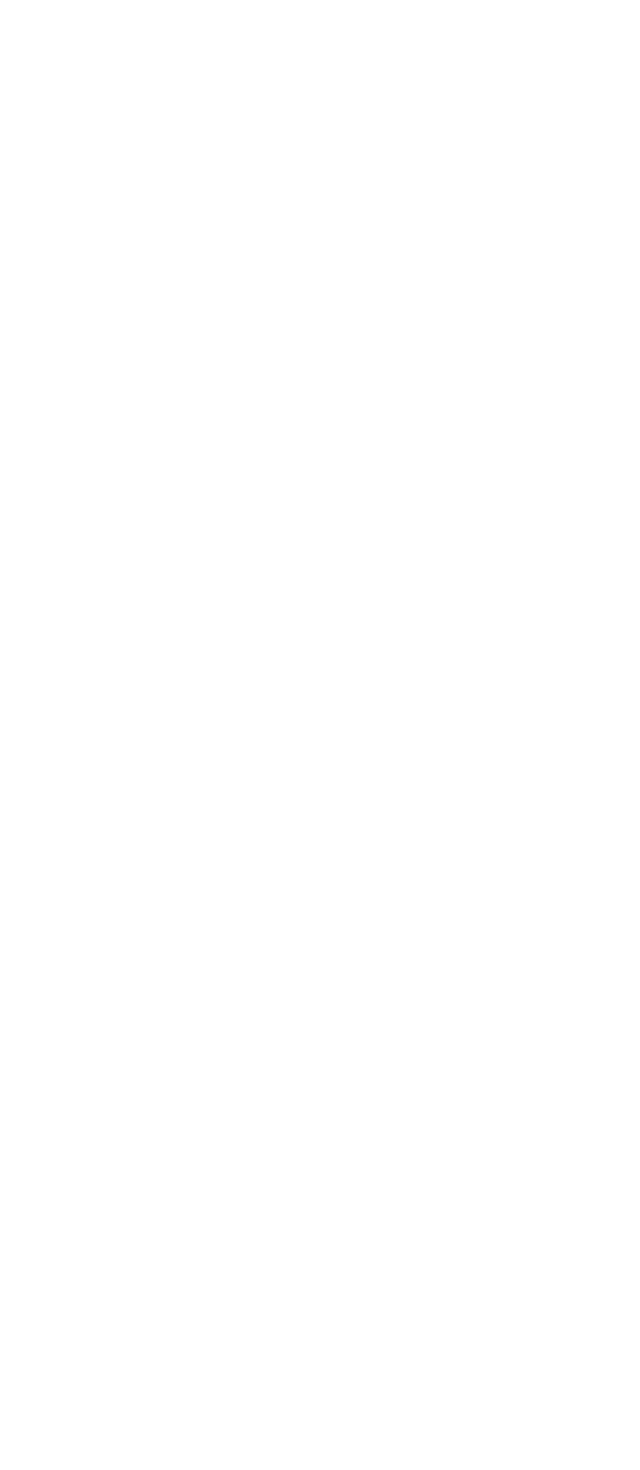
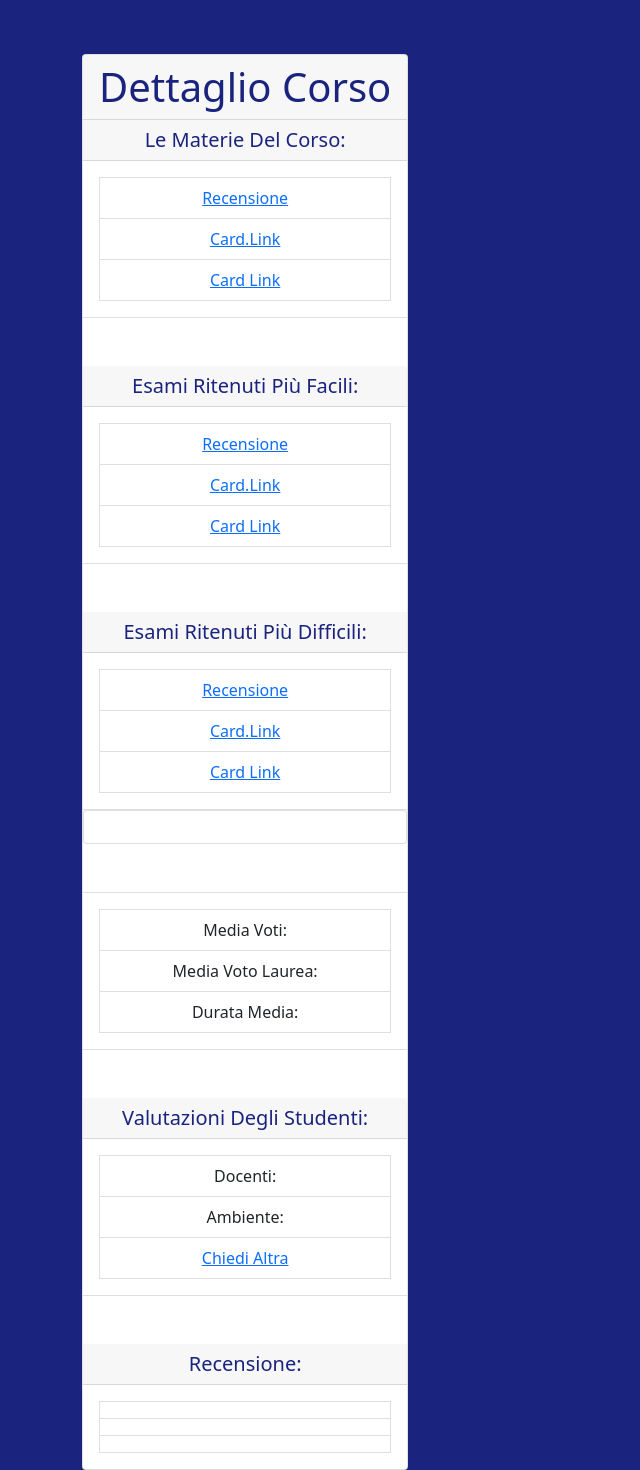
Before and after one commit to Derby-Blessing/aiuniversity, a React (Create React App) app: page /dettaglio-corso in a window 1280 px wide. Shown: the part 190-1660 px from the top of the page, without its empty margins (0-640 px from the left). Before the commit the page ends 800 px from the top, so only its background shows below. Built offline with nearby package versions, Linux system fonts and the light colour scheme.

Commit message:
Dettcors commit

```diff
--- a/package.json
+++ b/package.json
@@ -3,6 +3,9 @@
   "version": "0.1.0",
   "private": true,
   "dependencies": {
+    "@fortawesome/fontawesome-svg-core": "^1.2.36",
+    "@fortawesome/free-solid-svg-icons": "^5.15.4",
+    "@fortawesome/react-fontawesome": "^0.1.15",
     "@testing-library/jest-dom": "^5.14.1",
     "@testing-library/react": "^11.2.7",
     "@testing-library/user-event": "^12.8.3",
--- a/src/App.js
+++ b/src/App.js
@@ -8,6 +8,7 @@ import Consigliami from "./components/pages/Consigliami";
 import TrovaAteneo from "./components/pages/TrovaAteneo";
 import TrovaCorsoDiLaurea from "./components/pages/TrovaCorsoDiLaurea";
 import SignUp from "./components/pages/SignUp";
+import DettaglioCorso from "./components/pages/DettaglioCorso";
 
 
 function App() {
@@ -22,6 +23,7 @@ function App() {
           <Route path="/consigliami" exact component={Consigliami}/>
           <Route path="/trova-ateneo"  exact component={TrovaAteneo} />
           <Route path="/trova-corso-di-laurea"  exact component={TrovaCorsoDiLaurea} />
+          <Route path="/dettaglio-corso"  exact component={DettaglioCorso} />
           <Route path="/sign-up" exact component={SignUp} />
         </Switch>
       </Router>
--- a/src/components/Navbar.js
+++ b/src/components/Navbar.js
@@ -24,6 +24,7 @@ import logo from './logo_ai_university.png';
             <NavDropdown title="Altro" id="collasible-nav-dropdown">
               <NavDropdown.Item style={color} href="/trova-corso-di-laurea">Cerca corso di laurea</NavDropdown.Item>
               <NavDropdown.Item style={color} href="/trova-ateneo">Cerca Ateneo</NavDropdown.Item>
+              <NavDropdown.Item style={color} href="/dettaglio-corso">Dettaglio Corso</NavDropdown.Item>
             </NavDropdown>
           </Nav>
         </Navbar.Collapse>
--- /dev/null
+++ b/src/components/pages/DettaglioCorso.js
@@ -0,0 +1,104 @@
+import React from 'react';
+import 'bootstrap/dist/css/bootstrap.min.css';
+import { FontAwesomeIcon } from '@fortawesome/react-fontawesome';
+import { Form,Col, ListGroup, Row,Card,Container,Button } from 'react-bootstrap';
+
+class DettaglioCorso extends React.Component {
+    render() {
+      const bg_color ={backgroundColor: '#1A237E'};
+      const color ={color: '#1A237E'};
+      return (
+        <>
+        <center>
+        <Container fluid style={bg_color}>
+          <br></br>
+        <Container>
+
+  <br></br>
+   <br></br>
+        <Row>
+        <Col md="auto">
+        <Card className="text-center">
+    <Card.Header  as="h1"  style={color}>Dettaglio Corso</Card.Header>
+    <Card.Header  as="h5"  style={color}>Le Materie Del Corso: </Card.Header>
+      <ListGroup variant="flush">
+  <Card.Body>
+    <ListGroup.Item><Card.Link href="#">Recensione</Card.Link></ListGroup.Item>
+    <ListGroup.Item><Card.Link href="#">Card.Link</Card.Link></ListGroup.Item>
+    <ListGroup.Item><Card.Link href="#">Card Link</Card.Link></ListGroup.Item>
+  </Card.Body>
+  </ListGroup>
+        <br></br>
+        <br></br>
+        <Card.Header  as="h5"  style={color}>Esami Ritenuti Più Facili: </Card.Header>
+      <ListGroup variant="flush">
+  <Card.Body>
+    <ListGroup.Item><Card.Link href="#">Recensione</Card.Link></ListGroup.Item>
+    <ListGroup.Item><Card.Link href="#">Card.Link</Card.Link></ListGroup.Item>
+    <ListGroup.Item><Card.Link href="#">Card Link</Card.Link></ListGroup.Item>
+  </Card.Body>
+  </ListGroup>
+
+  <br></br>
+        <br></br>
+        <Card.Header  as="h5"  style={color}>Esami Ritenuti Più Difficili: </Card.Header>
+      <ListGroup variant="flush">
+  <Card.Body>
+    <ListGroup.Item><Card.Link href="#">Recensione</Card.Link></ListGroup.Item>
+    <ListGroup.Item><Card.Link href="#">Card.Link</Card.Link></ListGroup.Item>
+    <ListGroup.Item><Card.Link href="#">Card Link</Card.Link></ListGroup.Item>
+  </Card.Body>
+  </ListGroup>
+
+   <Card>
+        <Card.Body>
+        <FontAwesomeIcon icon="fa-solid fa-person" />
+        <FontAwesomeIcon icon="fa-solid fa-person-dress" />
+        </Card.Body>
+    </Card>
+  <br></br>
+        <br></br>
+        <ListGroup variant="flush">
+  <Card.Body>
+    <ListGroup.Item>Media Voti:</ListGroup.Item>
+    <ListGroup.Item>Media Voto Laurea:</ListGroup.Item>
+    <ListGroup.Item>Durata Media:</ListGroup.Item>
+  </Card.Body>
+  </ListGroup>
+
+        <br></br>
+        <br></br>
+    <Card.Header  as="h5"  style={color}>Valutazioni Degli Studenti: </Card.Header>
+    <ListGroup variant="flush">
+  <Card.Body>
+    <ListGroup.Item>Docenti:</ListGroup.Item>
+    <ListGroup.Item>Ambiente:</ListGroup.Item>
+    <ListGroup.Item><Card.Link href="#">Chiedi Altra</Card.Link></ListGroup.Item>
+  </Card.Body>
+  </ListGroup>
+
+  <br></br>
+        <br></br>
+    <Card.Header  as="h5"  style={color}>Recensione: </Card.Header>
+    <ListGroup variant="flush">
+  <Card.Body>
+    <ListGroup.Item></ListGroup.Item>
+    <ListGroup.Item></ListGroup.Item>
+    <ListGroup.Item></ListGroup.Item>
+  </Card.Body>
+  </ListGroup>
+
+ </Card>
+  </Col>
+  </Row>
+  </Container>
+</Container>
+  </center>
+</>
+   );
+  }
+
+}
+
+
+export default DettaglioCorso
--- a/src/components/pages/TrovaAteneo.js
+++ b/src/components/pages/TrovaAteneo.js
@@ -135,13 +135,11 @@ class TrovaAteneo extends React.Component {
       <Col md>
   <Form.Group className="mb-3" controlId="formGridtriennial_end_year">
   <Form.Label as="h5">Regione:</Form.Label>
-  <Form.Control />
         </Form.Group>
       </Col>
       <Col md>
   <Form.Group className="mb-3" controlId="formGridtriennial_end_year">
   <Form.Label as="h5">Provincia:</Form.Label>
-  <Form.Control />
         </Form.Group>
       </Col>
       </Row>
@@ -149,13 +147,11 @@ class TrovaAteneo extends React.Component {
       <Col md>
   <Form.Group className="mb-3" controlId="formGridtriennial_end_year">
   <Form.Label as="h5">Numero Studenti Sottoscritti:</Form.Label>
-  <Form.Control />
         </Form.Group>
       </Col>
       <Col md>
   <Form.Group className="mb-3" controlId="formGridreviews">
   <Form.Label as="h5">Recensioni:</Form.Label>
-  <Form.Control />
         </Form.Group>
       </Col>
       </Row>
```
Also changed, not shown: 1 other file (tests, documents, lock files or other folders).
